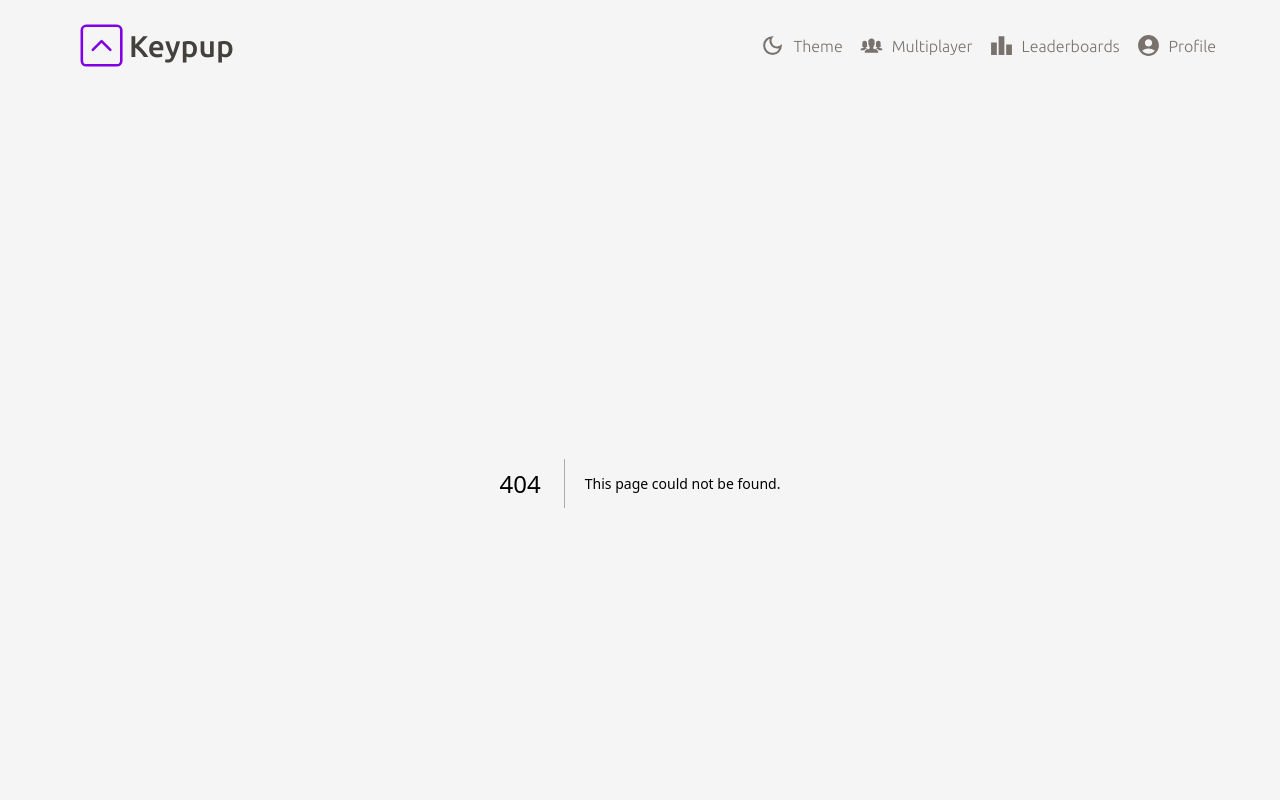
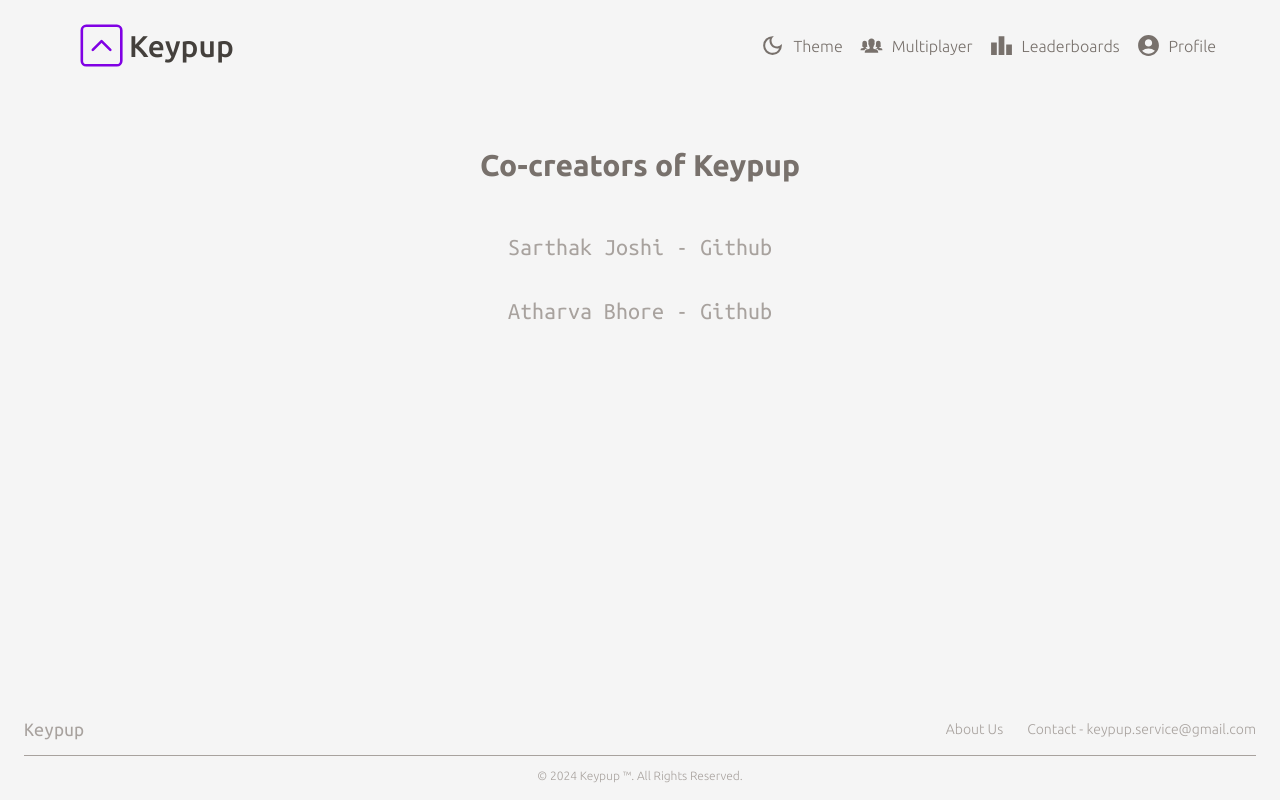
Before and after one commit to Joshi-Sarthak/Keypup, a Next.js app: page /about in a window 1280 px wide. Before the commit this address had no page. Shown: the top 800 px of the page. Built offline with nearby package versions, Linux system fonts and the light colour scheme.

Commit message:
add about page

```diff
--- /dev/null
+++ b/src/app/about/page.tsx
@@ -0,0 +1,33 @@
+import React from "react"
+
+function page() {
+	return (
+		<div>
+			<h1 className="text-stone-500 dark:text-neutral-500 text-3xl text-center font-bold mt-16">
+				Co-creators of Keypup
+			</h1>
+			<h2 className="text-stone-400 dark:text-neutral-600 text-2xl text-center  mt-12">
+				Sarthak Joshi -{" "}
+				<a
+					className="hover:underline"
+					href="https://github.com/Joshi-Sarthak"
+					target="_blank"
+				>
+					Github
+				</a>
+			</h2>
+			<h2 className="text-stone-400 dark:text-neutral-600 text-2xl text-center  mt-8">
+				Atharva Bhore -{" "}
+				<a
+					className="hover:underline"
+					href="https://github.com/AtharvaBhore"
+					target="_blank"
+				>
+					Github
+				</a>
+			</h2>
+		</div>
+	)
+}
+
+export default page
--- a/src/components/Footer/Footer.tsx
+++ b/src/components/Footer/Footer.tsx
@@ -15,12 +15,12 @@ function Footer() {
 
 				{/* Links and Contact */}
 				<div className="flex flex-wrap items-center justify-center md:justify-end text-sm gap-4 md:gap-6">
-					<a
-						href="#"
+					<Link
+						href="/about"
 						className="font-light text-stone-400 hover:text-stone-500 dark:text-neutral-600 hover:dark:text-neutral-500 transition-all duration-200"
 					>
-						About
-					</a>
+						About Us
+					</Link>
 					<a
 						href="mailto:keypup.service@gmail.com"
 						className="font-light text-stone-400 hover:text-stone-500 dark:text-neutral-600 hover:dark:text-neutral-500 transition-all duration-200 text-center"
```
